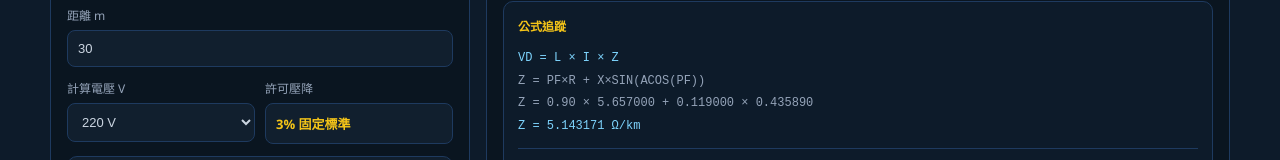
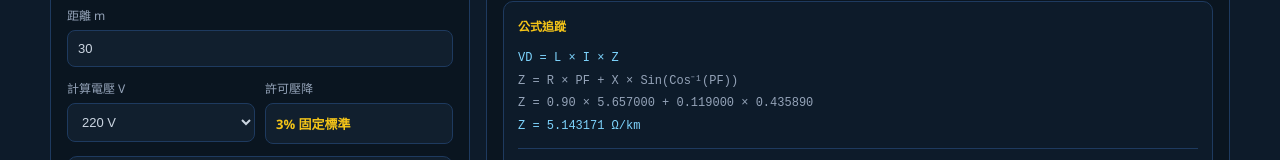
Before and after one commit to yuanyuanchen63-sudo/electrical-law-app, a Next.js app in the folder Desktop/electrical-law-app/: page / in a window 1280 px wide. Both pictures are taken after a click on the button "電壓降計算". Shown: the part 408-568 px from the top of the page. Built offline with nearby package versions, Linux system fonts and the light colour scheme.

Commit message:
Update page.tsx

```diff
--- a/Desktop/electrical-law-app/app/page.tsx
+++ b/Desktop/electrical-law-app/app/page.tsx
@@ -524,7 +524,7 @@ export default function Page() {
                   {vPhase === "1p2w" ? "VD = 2 × L × I × Z" : vPhase === "3p3w" ? "VD = √3 × L × I × Z" : "VD = L × I × Z"}
                 </div>
                 <div style={{ fontFamily: "monospace" }}>
-                  Z = PF×R + X×SIN(ACOS(PF))
+                  Z = R × PF + X × Sin(Cos⁻¹(PF))
                 </div>
                 <div style={{ fontFamily: "monospace" }}>
                   Z = {vResult.load.pf.toFixed(2)} × {vResult.R.toFixed(6)} + {vResult.X.toFixed(6)} × {vResult.sinPF.toFixed(6)}
```
